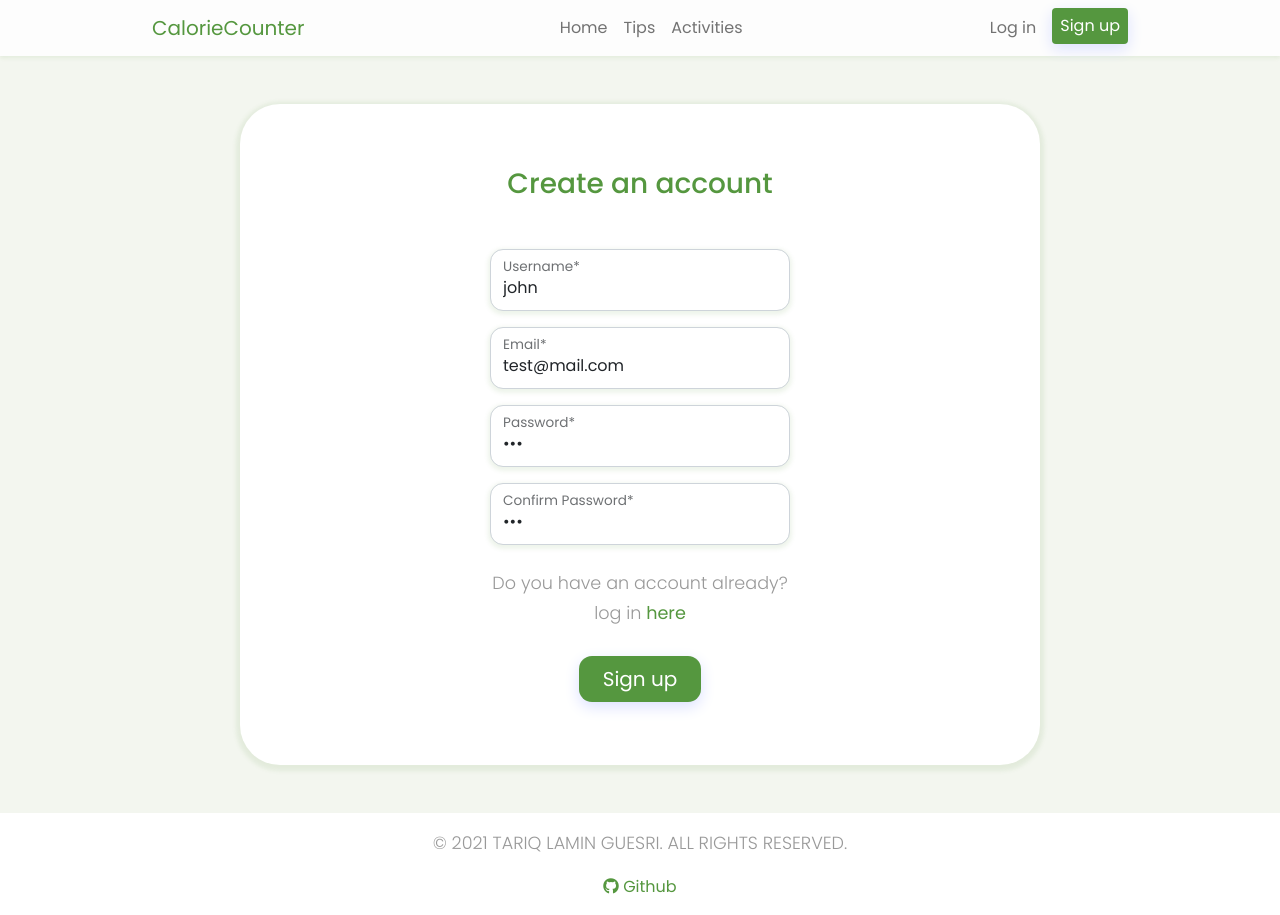
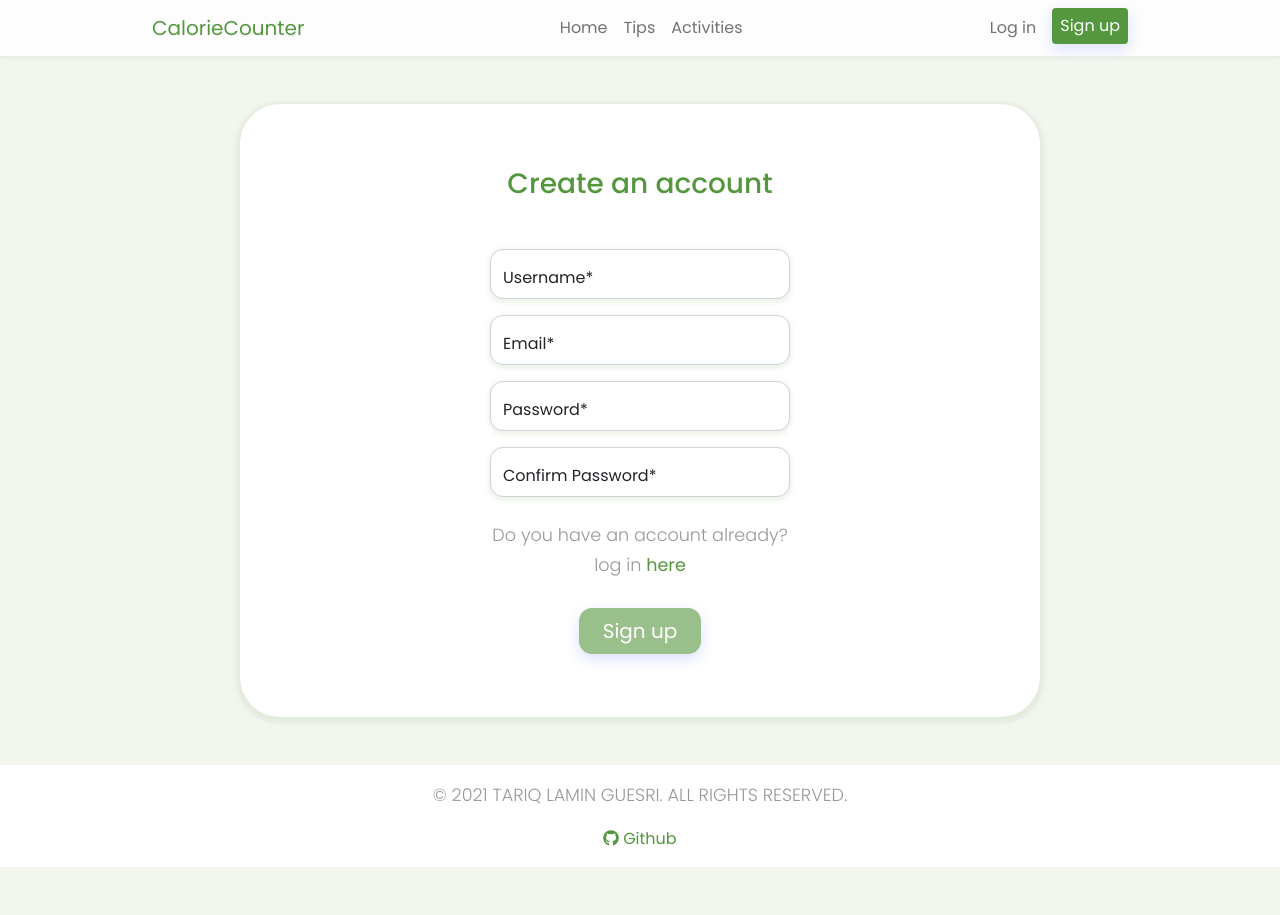
Before and after one commit to SayanSahu99/StayFit-Web, a React (Create React App) app in the folder client/: page /register in a window 1280 px wide. After the commit the page ends 867 px from the top, so only its background shows below. Built offline with nearby package versions, Linux system fonts and the light colour scheme.

Commit message:
Updated initial values

```diff
--- a/client/src/pages/Login.js
+++ b/client/src/pages/Login.js
@@ -14,8 +14,8 @@ import { login } from 'src/actions/auth';
 
 const Login = ({ isAuthenticated, login }) => {
   const [state, setState] = useState({
-    email: 'test@mail.com',
-    password: '123',
+    email: '',
+    password: '',
     remember: false,
     loading: false,
     errors: [],
--- a/client/src/pages/Register.js
+++ b/client/src/pages/Register.js
@@ -12,10 +12,10 @@ import 'src/styles/Auth.scss';
 
 const Register = ({ isAuthenticated }) => {
   const [state, setState] = useState({
-    username: 'john',
-    email: 'test@mail.com',
-    password: '123',
-    confirmPassword: '123',
+    username: '',
+    email: '',
+    password: '',
+    confirmPassword: '',
     loading: false,
     errors: [],
   });
```
